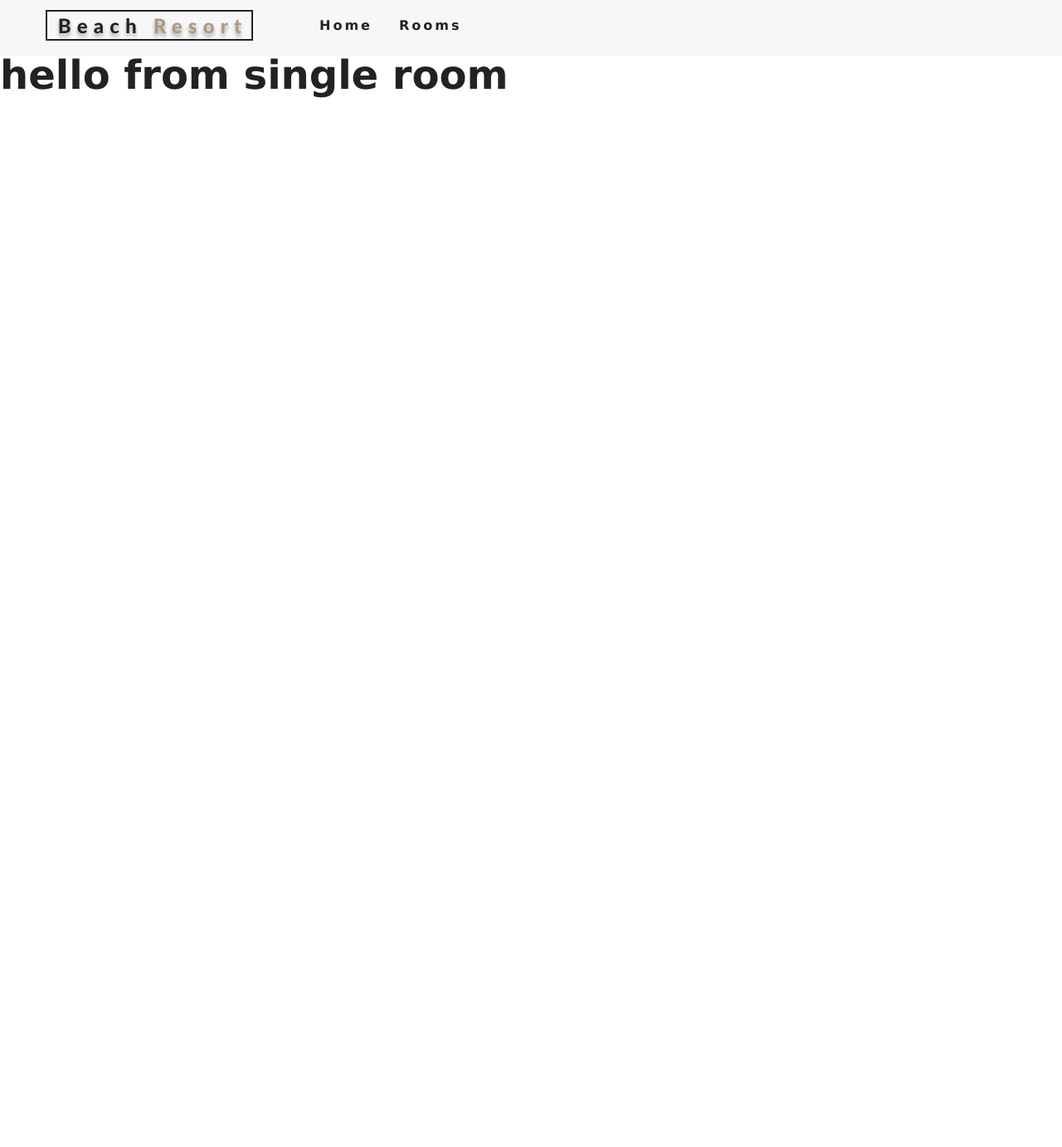
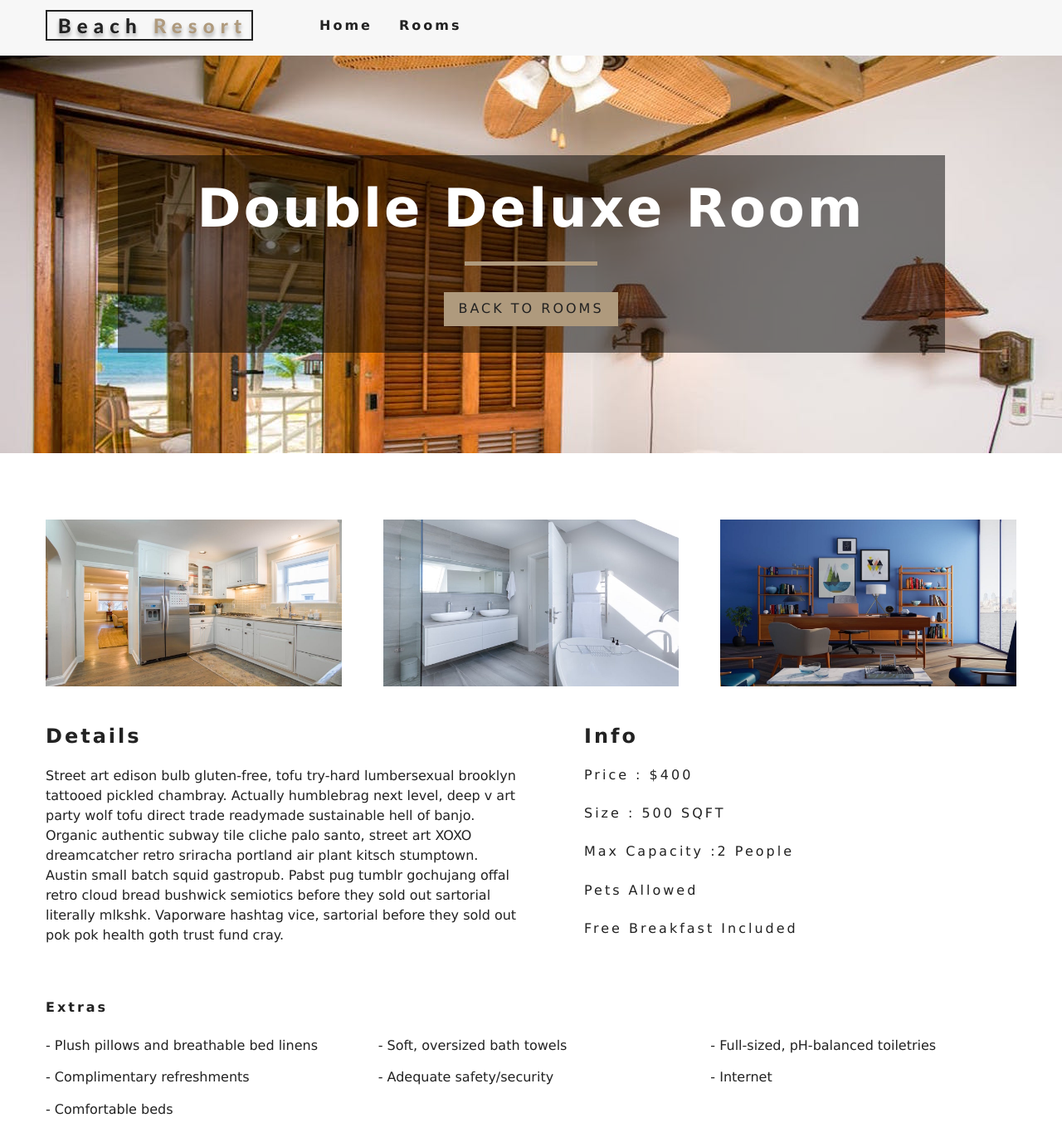
Before and after one commit to demkantor/Resort-Reservations, a React (Create React App) app: page /rooms/double-deluxe in a window 1280 px wide. Shown: the top 1382 px of the page at 83% size. Before the commit the page ends 800 px from the top, so only its background shows below. Built offline with nearby package versions, Linux system fonts and the light colour scheme.

Commit message:
added styled components and built out single room

```diff
--- a/package.json
+++ b/package.json
@@ -10,7 +10,8 @@
     "react-dom": "^16.13.1",
     "react-icons": "^3.11.0",
     "react-router-dom": "^5.2.0",
-    "react-scripts": "3.4.3"
+    "react-scripts": "3.4.3",
+    "styled-components": "^5.2.0"
   },
   "scripts": {
     "start": "react-scripts start",
--- /dev/null
+++ b/src/components/StyledHero.js
@@ -0,0 +1,12 @@
+import styled from 'styled-components';
+import defaultImg from "../images/room-1.jpeg";
+
+const StyledHero = styled.header`
+    min-height: 60vh;
+    background: url(${props => (props.img ? props.img : defaultImg)});
+    display: flex;
+    align-items: center;
+    justify-content: center;
+`;
+
+export default StyledHero;
--- a/src/pages/SingleRoom.js
+++ b/src/pages/SingleRoom.js
@@ -1,19 +1,74 @@
-import React, { Component } from 'react';
+import React, { useContext } from 'react';
+import { Link } from "react-router-dom";
 
+import { RoomContext } from "../context/context";
+import StyledHero from "../components/StyledHero";
+import Banner from "../components/Banner";
+import defaultBcg from "../images/room-1.jpeg";
 
+const SingleRoom = (props) => {
 
-class SingleRoom extends Component {
+    const slug = props.match.params.slug;
+    const { getRoom } = useContext(RoomContext);
+    const room = getRoom(slug);
 
-    render() {
-
-
-
+    if (!room) {
         return (
-            <div>
-                <h1>hello from single room</h1>
+            <div className="error">
+                <h3>no such room could be found...</h3>
+                <Link to="/rooms" className="btn-primary">
+                    back to rooms
+                </Link>
             </div>
         );
     };
+
+    const { name, description, capacity, size, price, extras, breakfast, pets, images } = room;
+    const [main, ...otherImages] = images;
+
+    return (
+        <>
+            <StyledHero img={ main || defaultBcg }>
+                <Banner title={ `${name} room` }>
+                    <Link to="/rooms" className="btn-primary">
+                        back to rooms
+                    </Link>
+                </Banner>
+            </StyledHero>
+            <section className="single-room">
+                <div className="single-room-images">
+                    {otherImages.map((item, i) => (
+                        <img key={i} src={item} alt={name} />
+                    ))}
+                </div>
+                <div className="single-room-info">
+                    <article className="desc">
+                        <h3>details</h3>
+                        <p>{ description }</p>
+                    </article>
+                    <article className="info">
+                        <h3>info</h3>
+                        <h6>price : ${ price }</h6>
+                        <h6>size : { size } SQFT</h6>
+                        <h6>
+                            max capacity :
+                            {capacity > 1 ? `${capacity} people` : `${capacity} person`}
+                        </h6>
+                        <h6>{ pets ? "pets allowed" : "no pets allowed" }</h6>
+                        <h6>{ breakfast && "free breakfast included" }</h6>
+                    </article>
+                </div>
+            </section>
+            <section className="room-extras">
+                <h6>extras</h6>
+                <ul className="extras">
+                    {extras.map((item, i) => (
+                        <li key={i}>- {item}</li>
+                    ))}
+                </ul>
+            </section>
+        </>
+    );
 };
 
 export default SingleRoom;
```
Also changed, not shown: 1 other file (tests, documents, lock files or other folders).
